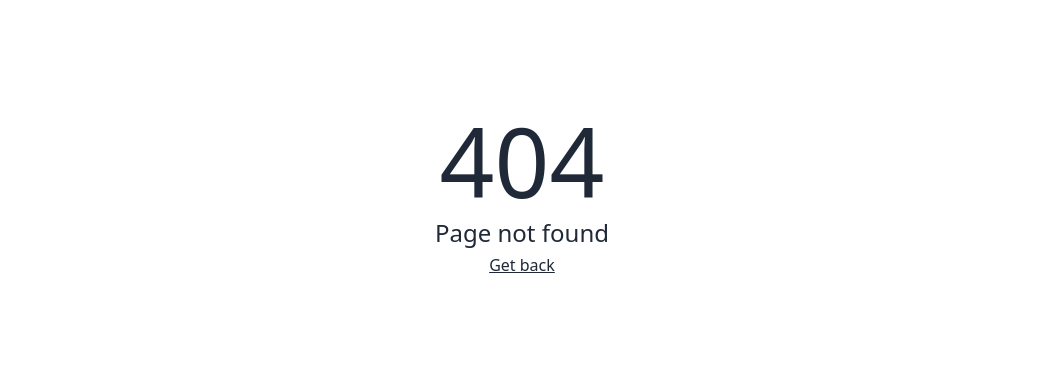
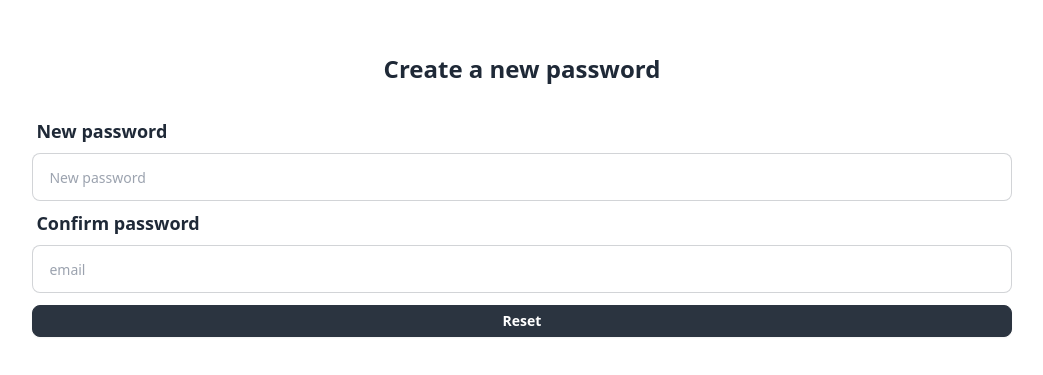
Before and after one commit to jamshed-uddin/Fax_, a React (Vite) app in the folder client/: page /resetPassword/1 in a window 1280 px wide. Before the commit this address had no page. Shown: the part 205-580 px from the top of the page, without its empty margins (118-1161 px from the left). Built offline with nearby package versions, Linux system fonts and the light colour scheme.

Commit message:
reset and forgot password page forgot password page and functionality added reset password page and functionality added

```diff
--- a/client/src/components/Modal.jsx
+++ b/client/src/components/Modal.jsx
@@ -154,6 +154,19 @@ const Modal = ({
           </div>
         </div>
       )}
+
+      {modalFor === "emailLinkSendModal" && (
+        <div>
+          <div className=" text-lg my-3">
+            Check your email inbox.Follow the instruction to sign in.
+          </div>
+          <div className="flex justify-end">
+            <button onClick={handleModalClose} className="btn btn-sm ">
+              Ok
+            </button>
+          </div>
+        </div>
+      )}
     </div>
   );
 };
--- /dev/null
+++ b/client/src/pages/ForgotPassword.jsx
@@ -0,0 +1,89 @@
+import { useState } from "react";
+import useTheme from "../hooks/useTheme";
+import axios from "axios";
+import Modal from "../components/Modal";
+
+const ForgotPassword = () => {
+  const [email, setEmail] = useState("");
+  const [error, setError] = useState("");
+  const [loading, setLoading] = useState(false);
+  const { dark } = useTheme();
+  const [modalOpen, setModalOpen] = useState(false);
+
+  const btnStyle = `btn btn-neutral btn-sm px-8 ${
+    dark
+      ? "bg-white text-gray-800 hover:bg-white hover:text-gray-800"
+      : "text-white "
+  }`;
+
+  const handleForgotPassRequest = async () => {
+    if (!email) {
+      return setError("Valid email required");
+    }
+    setLoading(true);
+    try {
+      const result = await axios.post("/api/user/forgotPassword", {
+        email,
+      });
+      console.log(result.data);
+      setModalOpen(true);
+    } catch (error) {
+      if (error.response.status === 401) {
+        setError(error.response.data.message);
+      } else {
+        setError("Something went wrong!");
+      }
+
+      setLoading(false);
+    }
+    setLoading(false);
+  };
+  return (
+    <div
+      className={`my-container flex justify-center items-center  h-screen  ${
+        dark ? "bg-slate-900 text-white" : "bg-white text-gray-800 "
+      } `}
+    >
+      <Modal
+        isModalOpen={modalOpen}
+        setIsModalOpen={setModalOpen}
+        modalFor={"emailLinkSendModal"}
+      ></Modal>
+      <div className="w-[85%] lg:w-2/5a mx-auto ">
+        <h1 className="text-2xl font-semibold text-center mb-6">
+          Having problem siging in?
+        </h1>
+        <div className="form-control">
+          <label className="label">
+            <span className=" text-lg font-semibold">Enter your email</span>
+          </label>
+          <input
+            type="email"
+            placeholder="email"
+            className={`input input-bordered focus:outline-0 focus:border-[1.3px] ${
+              dark ? "focus:border-white" : "focus:border-black"
+            }  input-md w-full`}
+            value={email}
+            onChange={(e) => {
+              setError("");
+              setEmail(e.target.value);
+            }}
+          />
+          {error && <span className="text-red-500 text-sm ml-1">{error}</span>}
+          <div className="form-control mt-3">
+            <button
+              disabled={loading}
+              type="submit"
+              className={btnStyle}
+              onClick={handleForgotPassRequest}
+            >
+              {loading ? "Sending sign in link..." : "Send sign in link"}
+            </button>
+          </div>
+        </div>
+      </div>
+    </div>
+  );
+};
+
+export default ForgotPassword;
--- /dev/null
+++ b/client/src/pages/ResetPassword.jsx
@@ -0,0 +1,103 @@
+import { useState } from "react";
+import useTheme from "../hooks/useTheme";
+import axios from "axios";
+import Modal from "../components/Modal";
+import { useParams } from "react-router-dom";
+
+const ResetPassword = () => {
+  const { resetToken } = useParams();
+  const [newPassword, setNewPassword] = useState("");
+  const [confirmNewPassword, setConfirmNewPassword] = useState("");
+  const [error, setError] = useState("");
+  const [loading, setLoading] = useState(false);
+  const { dark } = useTheme();
+
+  const btnStyle = `btn btn-neutral btn-sm px-8 ${
+    dark
+      ? "bg-white text-gray-800 hover:bg-white hover:text-gray-800"
+      : "text-white "
+  }`;
+
+  const handleResetPassRequest = async () => {
+    if (!newPassword) {
+      return setError("New password required");
+    } else if (newPassword !== confirmNewPassword) {
+      return setError("Passwords do not match");
+    }
+    setLoading(true);
+    try {
+      const result = await axios.post("/api/user/resetPassword", {
+        resetToken,
+        newPassword,
+      });
+      console.log(result.data);
+    } catch (error) {
+      if (error.response.status === 401) {
+        setError(error.response.data.message);
+      }
+      console.log(error);
+      setLoading(false);
+    }
+    setLoading(false);
+  };
+  return (
+    <div
+      className={`my-container flex justify-center items-center  h-screen  ${
+        dark ? "bg-slate-900 text-white" : "bg-white text-gray-800 "
+      } `}
+    >
+      <div className="w-[85%] lg:w-2/5a mx-auto ">
+        <h1 className="text-2xl font-semibold text-center mb-6">
+          Create a new password
+        </h1>
+        <div className="form-control">
+          <label className="label">
+            <span className=" text-lg font-semibold">New password</span>
+          </label>
+          <input
+            type="text"
+            placeholder="New password"
+            className={`input input-bordered focus:outline-0 focus:border-[1.3px] ${
+              dark ? "focus:border-white" : "focus:border-black"
+            }  input-md w-full`}
+            value={newPassword}
+            onChange={(e) => {
+              setError("");
+              setNewPassword(e.target.value);
+            }}
+          />
+        </div>
+        <div className="form-control">
+          <label className="label">
+            <span className=" text-lg font-semibold">Confirm password</span>
+          </label>
+          <input
+            type="email"
+            placeholder="email"
+            className={`input input-bordered focus:outline-0 focus:border-[1.3px] ${
+              dark ? "focus:border-white" : "focus:border-black"
+            }  input-md w-full`}
+            value={confirmNewPassword}
+            onChange={(e) => {
+              setError("");
+              setConfirmNewPassword(e.target.value);
+            }}
+          />
+        </div>
+        {error && <span className="text-red-500 text-sm ml-1">{error}</span>}
+        <div className="form-control mt-3">
+          <button
+            disabled={loading}
+            type="submit"
+            className={btnStyle}
+            onClick={handleResetPassRequest}
+          >
+            {loading ? "Reseting..." : "Reset"}
+          </button>
+        </div>
+      </div>
+    </div>
+  );
+};
+
+export default ResetPassword;
--- a/client/src/pages/Signin.jsx
+++ b/client/src/pages/Signin.jsx
@@ -59,7 +59,7 @@ const Signin = () => {
       }`}
     >
       <div className=" h-[calc(100vh-7rem)] grid place-items-center">
-        <div className=" w-full lg:w-[40%] mx-auto lg:shadow-md  p-8 rounded-2xl">
+        <div className="w-full lg:w-[40%] mx-auto lg:shadow-md  p-8 rounded-2xl">
           <h1 className="text-center text-3xl font-bold mb-4">Log in</h1>
           <form onSubmit={handleLogin} className="">
             <div className="form-control">
@@ -69,7 +69,9 @@ const Signin = () => {
               <input
                 type="email"
                 placeholder="email"
-                className="input input-bordered"
+                className={`input input-bordered focus:outline-0 focus:border-[1.3px] ${
+                  dark ? "focus:border-white" : "focus:border-black"
+                }  input-md w-full`}
                 value={email}
                 onChange={(e) => {
                   setError("");
@@ -85,7 +87,9 @@ const Signin = () => {
                 <input
                   type={showPassword ? "text" : "password"}
                   placeholder="password"
-                  className="input input-bordered w-full"
+                  className={`input input-bordered focus:outline-0 focus:border-[1.3px] ${
+                    dark ? "focus:border-white" : "focus:border-black"
+                  }  input-md w-full`}
                   value={password}
                   onChange={(e) => {
                     setError("");
@@ -104,7 +108,12 @@ const Signin = () => {
                 </div>
               </div>
             </div>
-            {error && <span className="text-red-500 font-light">{error}</span>}
+            <div className="flex items-center justify-between">
+              <div className="text-red-500 text-sm ml-1">{error}</div>
+              <div className="text-blue-500 hover:underline ">
+                <Link to={"/forgotPassword"}>Forgot password?</Link>
+              </div>
+            </div>
             <div className="form-control mt-6">
               <button disabled={loading} type="submit" className={btnStyle}>
                 {loading ? "Logging in..." : "Login"}
--- a/client/src/pages/Signup.jsx
+++ b/client/src/pages/Signup.jsx
@@ -143,7 +143,9 @@ const Signup = () => {
                 </div>
               </div>
             </div>
-            {error && <span className="text-red-500 font-light">{error}</span>}
+            {error && (
+              <span className="text-red-500 text-sm ml-1">{error}</span>
+            )}
             <div className="form-control mt-6">
               <button disabled={loading} className={btnStyle}>
                 {loading ? "Signing up..." : "Sign up"}
```
Also changed, not shown: client/src/main.jsx (+10 -0 lines), 2 other files (tests, documents, lock files or other folders).
